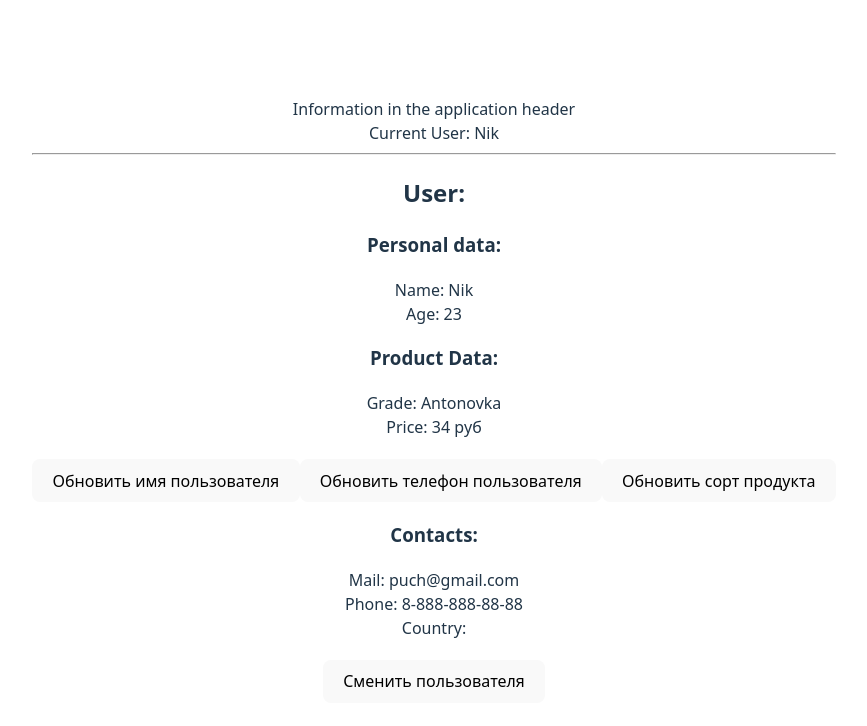
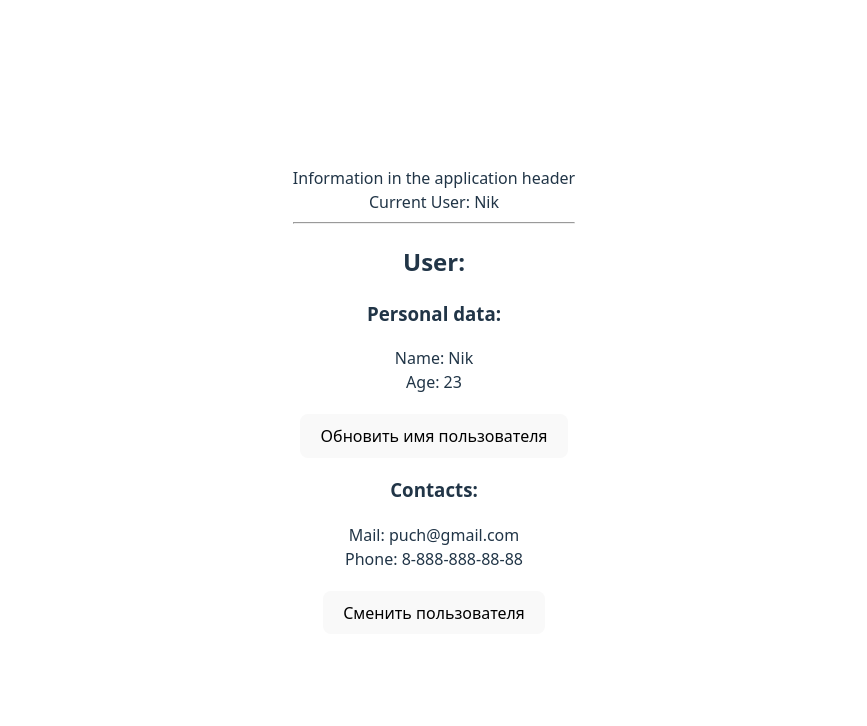
Before and after one commit to PuchNik/context_api_theory, a React (Vite) app: page / in a window 1280 px wide. Shown: the top 726 px of the page, without its empty margins (206-1073 px from the left). Built offline with nearby package versions, Linux system fonts and the light colour scheme.

Commit message:
Добавлен хук useReducer

```diff
--- a/src/App.jsx
+++ b/src/App.jsx
@@ -1,7 +1,7 @@
 import './App.css'
 import { Header, UserBlock } from './components/index.js'
 import { AppContextProvider } from './contextAPI/AppContextProvider.jsx'
-import { useEffect, useState } from 'react'
+import { useEffect, useReducer } from 'react'
 
 // Получение первичных данных пользователя с "сервера"
 const getUserFromServer = () => ({
@@ -10,14 +10,6 @@ const getUserFromServer = () => ({
   age: 23,
   email: 'puch@gmail.com',
   phone: '8-888-888-88-88',
-})
-
-// Получение данных продукта с "сервера"
-const getProductFromServer = () => ({
-  id: 'product_1',
-  grade: 'Antonovka',
-  price: 34,
-  country: 'Russia',
 })
 
 // Получение измененных данных пользователя с "сервера"
@@ -35,16 +27,6 @@ const reducer = (state, action) => {
   switch (type) {
     case 'SET_USER_DATA':
       return payload
-    case 'SET_USER_PHONE_NUMBER':
-      return {
-        ...state,
-        phone: '8-999-999-99-99',
-      }
-    case 'SET_PRODUCT_NAME':
-      return {
-        ...state,
-        grade: 'Gala',
-      }
     default:
       return state
   }
@@ -52,40 +34,22 @@ const reducer = (state, action) => {
 
 export default function App() {
   // Хранение данных о пользователе
-  const [userData, setUserData] = useState({})
-
-  // Хранение данных о продукте
-  const [productData, setProductData] = useState({})
-
-  const dispatch = (action) => {
-    const newUserState = reducer(userData, action)
-    setUserData(newUserState)
-
-    const newProductState = reducer(productData, action)
-    setProductData(newProductState)
-  }
+  const [userData, dispatch] = useReducer(reducer, {})
 
   useEffect(() => {
     // Внесение в состояние измененных данных о пользователе
     const userDataFromServer = getUserFromServer()
-    setUserData(userDataFromServer)
-
-    // Внесение в состояние измененных данных о продукте
-    const productDataFromServer = getProductFromServer()
-    setProductData(productDataFromServer)
+    dispatch({ type: 'SET_USER_DATA', payload: userDataFromServer })
   }, [])
 
   // Изменение данных пользователя в UI
   const onUserChange = () => {
     const anotherUserDataFromServer = getAnotherUserFromServer()
-    setUserData(anotherUserDataFromServer)
+    dispatch({ type: 'SET_USER_DATA', payload: anotherUserDataFromServer })
   }
 
   return (
-    <AppContextProvider
-      userValue={{ userData, dispatch }}
-      productValue={{ productData, dispatch }}
-    >
+    <AppContextProvider userValue={{ userData, dispatch }}>
       <Header />
       <hr />
 
--- a/src/components/userBlock/components/userContacts/UserContacts.jsx
+++ b/src/components/userBlock/components/userContacts/UserContacts.jsx
@@ -1,18 +1,15 @@
-import {useContext} from 'react'
-import {ProductDataContext, UserDataContext} from "../../../../contextAPI/index.js";
+import { useContext } from 'react'
+import { UserDataContext } from '../../../../contextAPI/index.js'
 
 export const UserContacts = () => {
-    const {userData} = useContext(UserDataContext)
-    const {email, phone} = userData
-
-    const {country} = useContext(ProductDataContext)
+  const { userData } = useContext(UserDataContext)
+  const { email, phone } = userData
 
   return (
     <>
       <h3>Contacts: </h3>
       <div>Mail: {email}</div>
       <div>Phone: {phone}</div>
-            <div>Country: {country}</div>
     </>
   )
 }
--- a/src/components/userBlock/components/userPersanalInfo/UserPersonalInfo.jsx
+++ b/src/components/userBlock/components/userPersanalInfo/UserPersonalInfo.jsx
@@ -1,29 +1,21 @@
-import {useContext} from 'react'
-import {ProductDataContext, UserDataContext} from "../../../../contextAPI/index.js";
+import { useContext } from 'react'
+import {
+  ProductDataContext,
+  UserDataContext,
+} from '../../../../contextAPI/index.js'
 
 export const UserPersonalInfo = () => {
   // Деструктуризация UserDataContext
-    const {userData, dispatch: userDispatch} = useContext(UserDataContext)
-    const {name, age} = userData
-
-    // Деструктуризация UserDataContext
-    const {productData, dispatch: productDispatch} = useContext(ProductDataContext)
-    const {grade, price} = productData
+  const { userData, dispatch } = useContext(UserDataContext)
+  const { name, age } = userData
 
   // Обновление данных пользователя (возраст)
   const updateUserName = () => {
-        const newUserName = {...userData, name: 'Pavel'}
-        userDispatch({
-            type: 'SET_USER_DATA', payload: newUserName
+    const newUserName = { ...userData, name: 'Pavel' }
+    dispatch({
+      type: 'SET_USER_DATA',
+      payload: newUserName,
     })
-    }
-
-    const updateUserPhone = () => {
-        userDispatch({type: 'SET_USER_PHONE_NUMBER', payload: userData})
-    }
-
-    const updateProductGrade = () => {
-        productDispatch({type: 'SET_PRODUCT_NAME', payload: productData})
   }
 
   return (
@@ -32,36 +24,14 @@ export const UserPersonalInfo = () => {
       <div>Name: {name}</div>
       <div>Age: {age}</div>
 
-            <h3>Product Data: </h3>
-            <div>Grade: {grade}</div>
-            <div>Price: {price} руб</div>
-
       <button
         onClick={updateUserName}
         style={{
-                    marginTop: '20px'
+          marginTop: '20px',
         }}
       >
         Обновить имя пользователя
       </button>
-
-            <button
-                onClick={updateUserPhone}
-                style={{
-                    marginTop: '20px'
-                }}
-            >
-                Обновить телефон пользователя
-            </button>
-
-            <button
-                onClick={updateProductGrade}
-                style={{
-                    marginTop: '20px'
-                }}
-            >
-                Обновить сорт продукта
-            </button>
     </>
   )
 }
```
Lines whose indentation alone changed are shown as unchanged.
